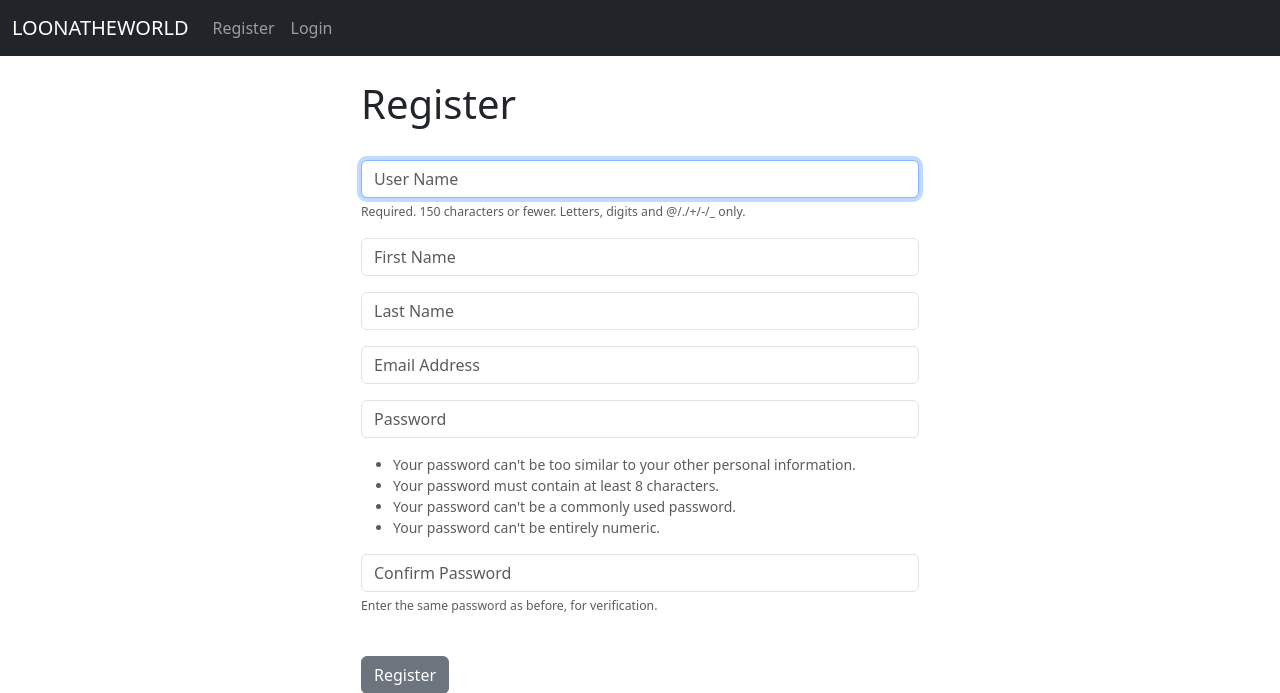
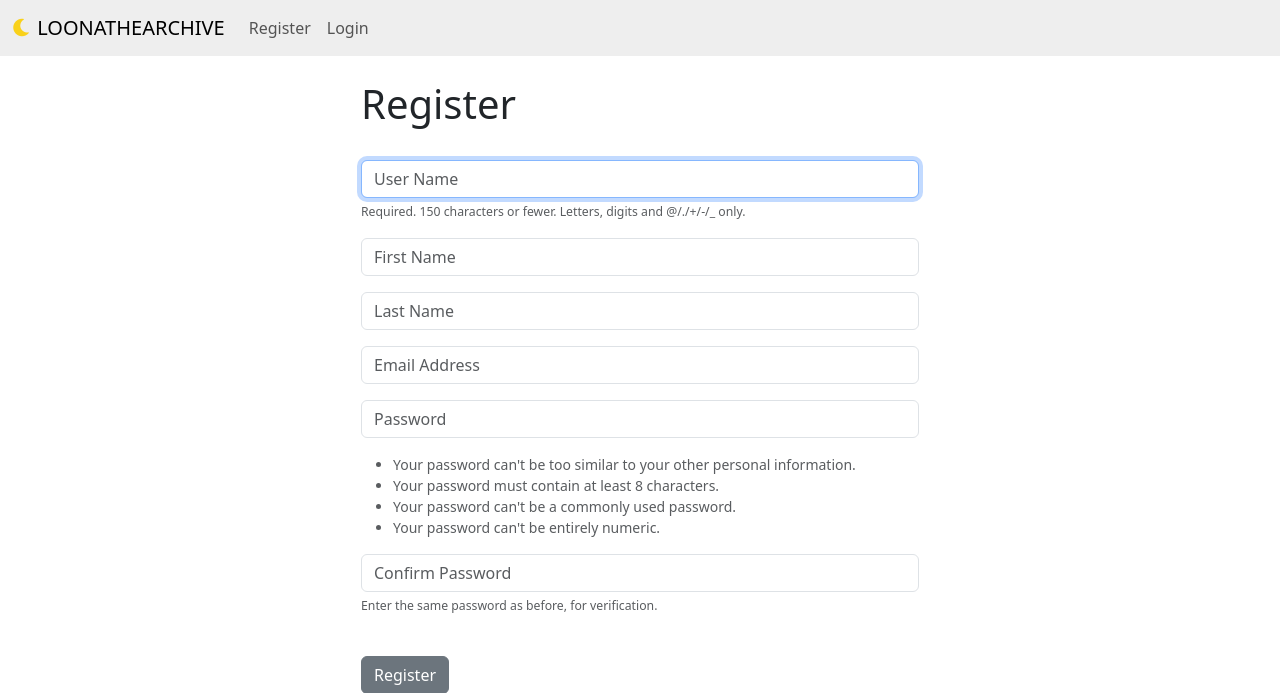
Before and after one commit to vincevbas/Django-CRM, a Django app: page /register/ in a window 1280 px wide. Shown: the top 693 px of the page. Run offline with Django 5.2, Linux system fonts and the light colour scheme.

Commit message:
loonathearchive

```diff
--- a/website/forms.py
+++ b/website/forms.py
@@ -35,12 +35,12 @@ class SignUpForm(UserCreationForm):
 
 # Create Add Song Form
 class AddSongForm(forms.ModelForm):
-	song_title = forms.CharField(required=True, widget=forms.widgets.TextInput(attrs={"placeholder": "Song Title", "class=":"form control"}), label="")
-	release_type = forms.CharField(required=True, widget=forms.widgets.TextInput(attrs={"placeholder": "Release Type", "class=":"form control"}), label="")
-	album_name = forms.CharField(required=True, widget=forms.widgets.TextInput(attrs={"placeholder": "Album Name", "class=":"form control"}), label="")
-	album_format = forms.CharField(required=True, widget=forms.widgets.TextInput(attrs={"placeholder": "Album Format", "class=":"form control"}), label="")
-	release_date = forms.CharField(required=True, widget=forms.widgets.TextInput(attrs={"placeholder": "Release Date", "class=":"form control"}), label="")
-	artist_name = forms.CharField(required=True, widget=forms.widgets.TextInput(attrs={"placeholder": "Artist Name", "class=":"form control"}), label="")
+	song_title = forms.CharField(required=True, widget=forms.widgets.TextInput(attrs={"placeholder":"Song Title", "class":"form-control"}), label="")
+	release_type = forms.CharField(required=True, widget=forms.widgets.TextInput(attrs={"placeholder":"Release Type", "class":"form-control"}), label="")
+	album_name = forms.CharField(required=True, widget=forms.widgets.TextInput(attrs={"placeholder":"Album Name", "class":"form-control"}), label="")
+	album_format = forms.CharField(required=True, widget=forms.widgets.TextInput(attrs={"placeholder":"Album Format", "class":"form-control"}), label="")
+	release_date = forms.CharField(required=True, widget=forms.widgets.TextInput(attrs={"placeholder":"Release Date", "class":"form-control"}), label="")
+	artist_name = forms.CharField(required=True, widget=forms.widgets.TextInput(attrs={"placeholder":"Artist Name", "class":"form-control"}), label="")
 
 	class Meta:
 		model = Song
--- a/website/templates/add_song.html
+++ b/website/templates/add_song.html
@@ -3,7 +3,7 @@
 
 <div class="col-md-6 offset-md-3">
 <h1>Add Song</h1>
-</br>
+<br/>
 
 <form method="POST" action="{% url 'add_song' %}">
     {% csrf_token %}
@@ -17,4 +17,5 @@
 </form>
 
 </div>
+
 {% endblock %}
--- a/website/templates/base.html
+++ b/website/templates/base.html
@@ -3,8 +3,9 @@
   <head>
     <meta charset="utf-8">
     <meta name="viewport" content="width=device-width, initial-scale=1">
-    <title>LOONATHEWORLD</title>
+    <title>LOONATHEARCHIVE</title>
     <link href="https://cdn.jsdelivr.net/npm/bootstrap@5.3.3/dist/css/bootstrap.min.css" rel="stylesheet" integrity="sha384-QWTKZyjpPEjISv5WaRU9OFeRpok6YctnYmDr5pNlyT2bRjXh0JMhjY6hW+ALEwIH" crossorigin="anonymous">
+    <link href="https://cdnjs.cloudflare.com/ajax/libs/font-awesome/6.0.0/css/all.min.css" rel="stylesheet">
   </head>
   <body>
     {% include 'navbar.html' %}
@@ -18,11 +19,9 @@
           </div>
         {% endfor %}
       {% endif %}
-
       {% block content %}
       {% endblock%}
     </div>
-
     <script src="https://cdn.jsdelivr.net/npm/bootstrap@5.3.3/dist/js/bootstrap.bundle.min.js" integrity="sha384-YvpcrYf0tY3lHB60NNkmXc5s9fDVZLESaAA55NDzOxhy9GkcIdslK1eN7N6jIeHz" crossorigin="anonymous"></script>
   </body>
 </html>
--- a/website/templates/navbar.html
+++ b/website/templates/navbar.html
@@ -1,6 +1,8 @@
-<nav class="navbar navbar-expand-lg navbar-dark bg-dark">
+<nav class="navbar navbar-expand-lg" style="background-color: #EEEEEE">
   <div class="container-fluid">
-    <a class="navbar-brand" href="{% url 'home' %}">LOONATHEWORLD</a>
+    <a class="navbar-brand" href="{% url 'home' %}">
+      <i class="fa-solid fa-moon" style="color: #f9d11a;"></i> LOONATHEARCHIVE
+    </a>
     <button class="navbar-toggler" type="button" data-bs-toggle="collapse" data-bs-target="#navbarSupportedContent" aria-controls="navbarSupportedContent" aria-expanded="false" aria-label="Toggle navigation">
       <span class="navbar-toggler-icon"></span>
     </button>
```
Also changed, not shown: website/templates/home.html (+51 -1 lines). Lines whose indentation alone changed are shown as unchanged.
